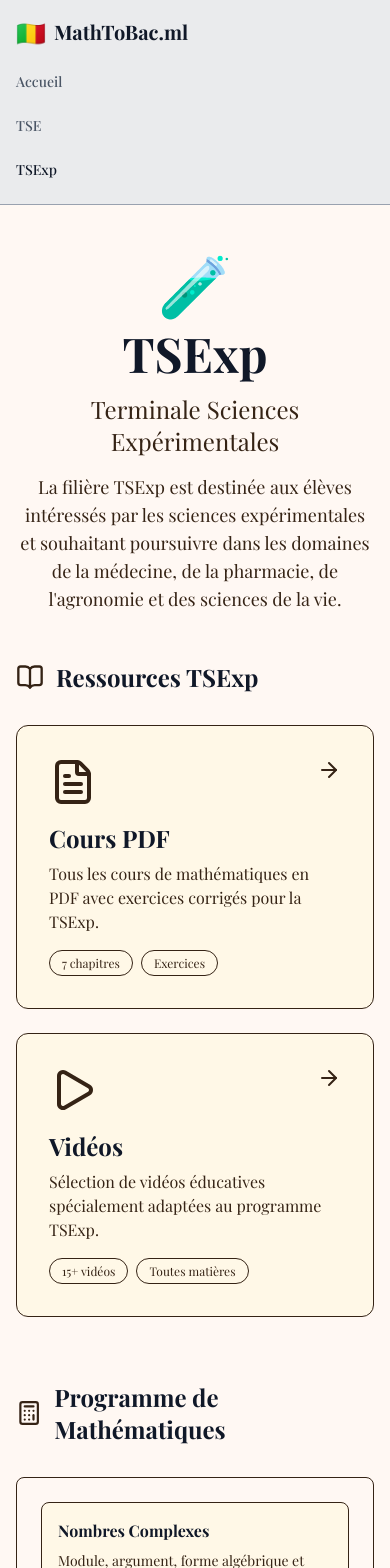
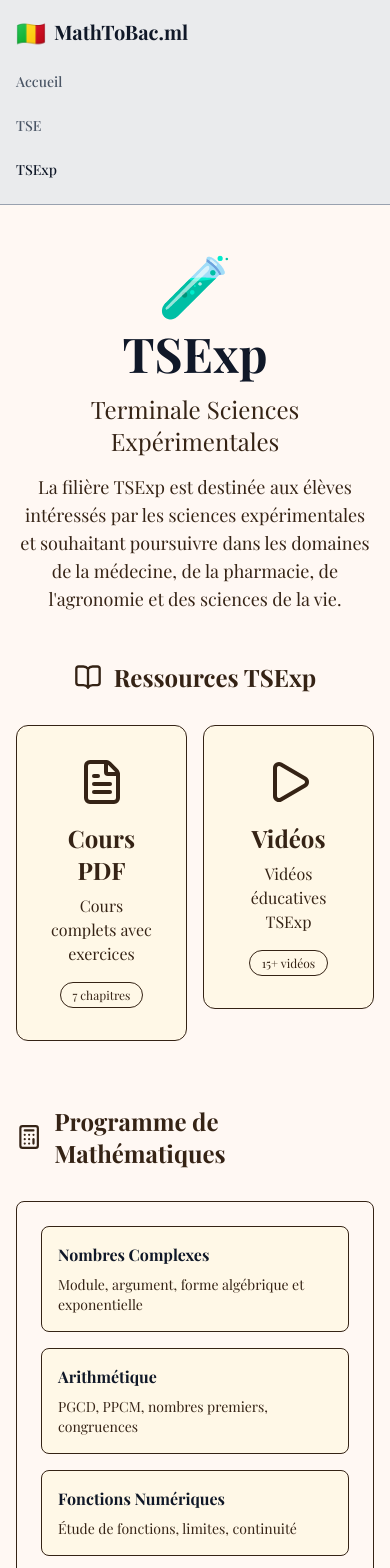
Before and after one commit to samuelmodebusinessman-droid/bacmali, a Next.js app: page /tsexp in a window 390 px wide. Shown: the top 1568 px of the page. Built offline with nearby package versions, Linux system fonts and the light colour scheme.

Commit message:
Center cards on all pages, reduce video sizes in bibliotheque, apply dark brown text everywhere

```diff
--- a/app/tse/page.tsx
+++ b/app/tse/page.tsx
@@ -29,38 +29,30 @@ export default function TSEPage() {
 
       {/* Section Ressources Principales */}
       <section className="mb-16">
-        <div className="flex items-center gap-3 mb-8">
+        <div className="flex items-center gap-3 mb-8 justify-center">
           <BookOpen size={28} className="text-[#352315]" />
-          <h2 className="text-2xl md:text-3xl font-bold text-gray-900">Ressources TSE</h2>
+          <h2 className="text-2xl md:text-3xl font-bold" style={{ color: '#352315' }}>Ressources TSE</h2>
         </div>
-        <div className="grid grid-cols-1 md:grid-cols-2 gap-6">
+        <div className="grid grid-cols-2 md:grid-cols-4 gap-4 max-w-6xl mx-auto">
           {/* Cours PDF */}
           <Link href="/lecons/maths">
-            <div className="border border-[var(--card-border)] rounded-xl p-8 cursor-pointer hover:border-[#5a3d2a] transition-colors bg-[var(--card-bg)] hover:bg-[var(--card-hover)]">
-              <div className="flex items-start justify-between mb-4">
-                <FileText size={48} className="text-[#352315]" />
-                <ArrowRight size={24} className="text-[#352315]" />
-              </div>
-              <h3 className="text-2xl font-bold mb-2 text-gray-900">Cours PDF</h3>
-              <p className="text-[#352315] mb-4">Tous les cours de mathématiques en PDF avec exercices corrigés pour la TSE.</p>
-              <div className="flex flex-wrap gap-2">
-                <span className="text-xs px-3 py-1 rounded-full border border-[var(--card-border)] text-[#352315]">7 chapitres</span>
-                <span className="text-xs px-3 py-1 rounded-full border border-[var(--card-border)] text-[#352315]">Exercices</span>
+            <div className="border border-[var(--card-border)] rounded-xl aspect-square cursor-pointer hover:border-[#5a3d2a] transition-colors bg-[var(--card-bg)] flex flex-col items-center justify-center p-8">
+              <FileText size={48} style={{ color: '#352315' }} />
+              <h3 className="text-2xl font-bold mb-2 text-center mt-4" style={{ color: '#352315' }}>Cours PDF</h3>
+              <p className="text-center" style={{ color: '#352315' }}>Cours complets avec exercices</p>
+              <div className="flex flex-wrap gap-2 mt-4 justify-center">
+                <span className="text-xs px-3 py-1 rounded-full border border-[var(--card-border)]" style={{ color: '#352315' }}>7 chapitres</span>
               </div>
             </div>
           </Link>
           {/* Vidéos */}
           <Link href="/bibliotheque">
-            <div className="border border-[var(--card-border)] rounded-xl p-8 cursor-pointer hover:border-[#5a3d2a] transition-colors bg-[var(--card-bg)] hover:bg-[var(--card-hover)]">
-              <div className="flex items-start justify-between mb-4">
-                <Play size={48} className="text-[#352315]" />
-                <ArrowRight size={24} className="text-[#352315]" />
-              </div>
-              <h3 className="text-2xl font-bold mb-2 text-gray-900">Vidéos</h3>
-              <p className="text-[#352315] mb-4">Sélection de vidéos éducatives spécialement adaptées au programme TSE.</p>
-              <div className="flex flex-wrap gap-2">
-                <span className="text-xs px-3 py-1 rounded-full border border-[var(--card-border)] text-[#352315]">15+ vidéos</span>
-                <span className="text-xs px-3 py-1 rounded-full border border-[var(--card-border)] text-[#352315]">Toutes matières</span>
+            <div className="border border-[var(--card-border)] rounded-xl aspect-square cursor-pointer hover:border-[#5a3d2a] transition-colors bg-[var(--card-bg)] flex flex-col items-center justify-center p-8">
+              <Play size={48} style={{ color: '#352315' }} />
+              <h3 className="text-2xl font-bold mb-2 text-center mt-4" style={{ color: '#352315' }}>Vidéos</h3>
+              <p className="text-center" style={{ color: '#352315' }}>Vidéos éducatives TSE</p>
+              <div className="flex flex-wrap gap-2 mt-4 justify-center">
+                <span className="text-xs px-3 py-1 rounded-full border border-[var(--card-border)]" style={{ color: '#352315' }}>15+ vidéos</span>
               </div>
             </div>
           </Link>
@@ -69,9 +61,9 @@ export default function TSEPage() {
 
       {/* Programme de Mathématiques */}
       <section className="mb-16">
-        <div className="flex items-center gap-3 mb-8">
+        <div className="flex items-center gap-3 mb-8 justify-center">
           <Calculator size={28} className="text-[#352315]" />
-          <h2 className="text-2xl md:text-3xl font-bold text-gray-900">Programme de Mathématiques</h2>
+          <h2 className="text-2xl md:text-3xl font-bold" style={{ color: '#352315' }}>Programme de Mathématiques</h2>
         </div>
         <div className="border border-[var(--card-border)] rounded-lg p-6 bg-[var(--background)]">
           <div className="grid grid-cols-1 md:grid-cols-2 lg:grid-cols-3 gap-4">
@@ -97,9 +89,9 @@ export default function TSEPage() {
 
       {/* Info filière */}
       <section className="mb-16">
-        <div className="flex items-center gap-3 mb-6">
+        <div className="flex items-center gap-3 mb-6 justify-center">
           <GraduationCap size={28} className="text-[#352315]" />
-          <h2 className="text-2xl md:text-3xl font-bold text-gray-900">Débouchés</h2>
+          <h2 className="text-2xl md:text-3xl font-bold" style={{ color: '#352315' }}>Débouchés</h2>
         </div>
         <div className="border border-[var(--card-border)] rounded-lg p-6 bg-[var(--background)]">
           <p className="text-[#352315] mb-4">
--- a/app/tsexp/page.tsx
+++ b/app/tsexp/page.tsx
@@ -30,38 +30,30 @@ export default function TSExpPage() {
 
       {/* Section Ressources Principales */}
       <section className="mb-16">
-        <div className="flex items-center gap-3 mb-8">
+        <div className="flex items-center gap-3 mb-8 justify-center">
           <BookOpen size={28} className="text-[#352315]" />
-          <h2 className="text-2xl md:text-3xl font-bold text-gray-900">Ressources TSExp</h2>
+          <h2 className="text-2xl md:text-3xl font-bold" style={{ color: '#352315' }}>Ressources TSExp</h2>
         </div>
-        <div className="grid grid-cols-1 md:grid-cols-2 gap-6">
+        <div className="grid grid-cols-2 md:grid-cols-4 gap-4 max-w-6xl mx-auto">
           {/* Cours PDF */}
           <Link href="/lecons/maths">
-            <div className="border border-[var(--card-border)] rounded-xl p-8 cursor-pointer hover:border-[#5a3d2a] transition-colors bg-[var(--card-bg)] hover:bg-[var(--card-hover)]">
-              <div className="flex items-start justify-between mb-4">
-                <FileText size={48} className="text-[#352315]" />
-                <ArrowRight size={24} className="text-[#352315]" />
-              </div>
-              <h3 className="text-2xl font-bold mb-2 text-gray-900">Cours PDF</h3>
-              <p className="text-[#352315] mb-4">Tous les cours de mathématiques en PDF avec exercices corrigés pour la TSExp.</p>
-              <div className="flex flex-wrap gap-2">
-                <span className="text-xs px-3 py-1 rounded-full border border-[var(--card-border)] text-[#352315]">7 chapitres</span>
-                <span className="text-xs px-3 py-1 rounded-full border border-[var(--card-border)] text-[#352315]">Exercices</span>
+            <div className="border border-[var(--card-border)] rounded-xl aspect-square cursor-pointer hover:border-[#5a3d2a] transition-colors bg-[var(--card-bg)] flex flex-col items-center justify-center p-8">
+              <FileText size={48} style={{ color: '#352315' }} />
+              <h3 className="text-2xl font-bold mb-2 text-center mt-4" style={{ color: '#352315' }}>Cours PDF</h3>
+              <p className="text-center" style={{ color: '#352315' }}>Cours complets avec exercices</p>
+              <div className="flex flex-wrap gap-2 mt-4 justify-center">
+                <span className="text-xs px-3 py-1 rounded-full border border-[var(--card-border)]" style={{ color: '#352315' }}>7 chapitres</span>
               </div>
             </div>
           </Link>
           {/* Vidéos */}
           <Link href="/bibliotheque">
-            <div className="border border-[var(--card-border)] rounded-xl p-8 cursor-pointer hover:border-[#5a3d2a] transition-colors bg-[var(--card-bg)] hover:bg-[var(--card-hover)]">
-              <div className="flex items-start justify-between mb-4">
-                <Play size={48} className="text-[#352315]" />
-                <ArrowRight size={24} className="text-[#352315]" />
-              </div>
-              <h3 className="text-2xl font-bold mb-2 text-gray-900">Vidéos</h3>
-              <p className="text-[#352315] mb-4">Sélection de vidéos éducatives spécialement adaptées au programme TSExp.</p>
-              <div className="flex flex-wrap gap-2">
-                <span className="text-xs px-3 py-1 rounded-full border border-[var(--card-border)] text-[#352315]">15+ vidéos</span>
-                <span className="text-xs px-3 py-1 rounded-full border border-[var(--card-border)] text-[#352315]">Toutes matières</span>
+            <div className="border border-[var(--card-border)] rounded-xl aspect-square cursor-pointer hover:border-[#5a3d2a] transition-colors bg-[var(--card-bg)] flex flex-col items-center justify-center p-8">
+              <Play size={48} style={{ color: '#352315' }} />
+              <h3 className="text-2xl font-bold mb-2 text-center mt-4" style={{ color: '#352315' }}>Vidéos</h3>
+              <p className="text-center" style={{ color: '#352315' }}>Vidéos éducatives TSExp</p>
+              <div className="flex flex-wrap gap-2 mt-4 justify-center">
+                <span className="text-xs px-3 py-1 rounded-full border border-[var(--card-border)]" style={{ color: '#352315' }}>15+ vidéos</span>
               </div>
             </div>
           </Link>
@@ -70,9 +62,9 @@ export default function TSExpPage() {
 
       {/* Programme de Mathématiques */}
       <section className="mb-16">
-        <div className="flex items-center gap-3 mb-8">
+        <div className="flex items-center gap-3 mb-8 justify-center">
           <Calculator size={28} className="text-[#352315]" />
-          <h2 className="text-2xl md:text-3xl font-bold text-gray-900">Programme de Mathématiques</h2>
+          <h2 className="text-2xl md:text-3xl font-bold" style={{ color: '#352315' }}>Programme de Mathématiques</h2>
         </div>
         <div className="border border-[var(--card-border)] rounded-lg p-6 bg-[var(--background)]">
           <div className="grid grid-cols-1 md:grid-cols-2 lg:grid-cols-3 gap-4">
@@ -98,9 +90,9 @@ export default function TSExpPage() {
 
       {/* Info filière */}
       <section className="mb-16">
-        <div className="flex items-center gap-3 mb-6">
+        <div className="flex items-center gap-3 mb-6 justify-center">
           <FlaskConical size={28} className="text-[#352315]" />
-          <h2 className="text-2xl md:text-3xl font-bold text-gray-900">Matières principales</h2>
+          <h2 className="text-2xl md:text-3xl font-bold" style={{ color: '#352315' }}>Matières principales</h2>
         </div>
         <div className="border border-[var(--card-border)] rounded-lg p-6 bg-[var(--background)]">
           <p className="text-[#352315] mb-4">
```
Also changed, not shown: app/bibliotheque/page.tsx (+5 -5 lines).
